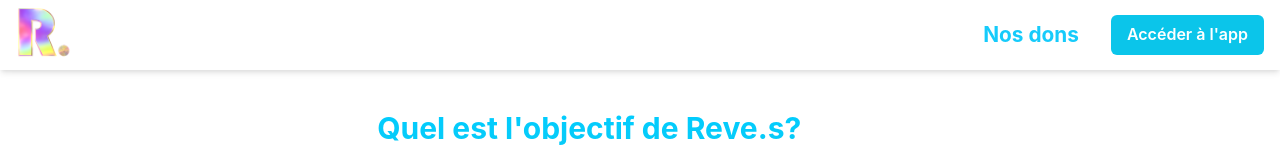
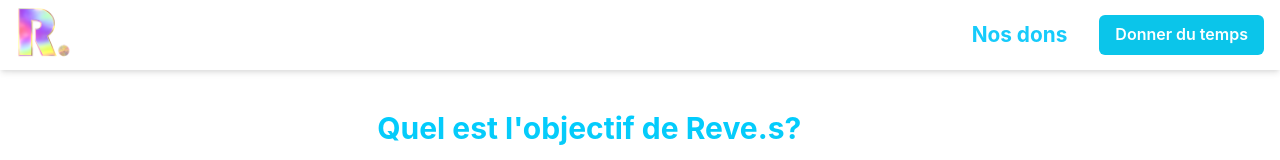
Before and after one commit to AlexisAnzieu/reves-website, a Next.js app: page / in a window 1280 px wide. Shown: the top 160 px of the page. Built offline with nearby package versions, Linux system fonts and the light colour scheme.

Commit message:
donner du temps

```diff
--- a/components/Navbar.tsx
+++ b/components/Navbar.tsx
@@ -43,7 +43,7 @@
                     </Link>
                 </Box>
                 <Box p="4">
-                    <a href="https://app.reve-s.net">
+                    <a href="https://freezerland.notion.site/Donner-du-temps-9a4997e183714bffac6f9c613238e34f">
                         <Button
                             _hover={{
                                 backgroundColor: "orange.400",
@@ -51,7 +51,7 @@
                             colorScheme={"cyan"}
                             color={"white"}
                         >
-                            Accéder à l'app
+                            Donner du temps
                         </Button>
                     </a>
                 </Box>
```
